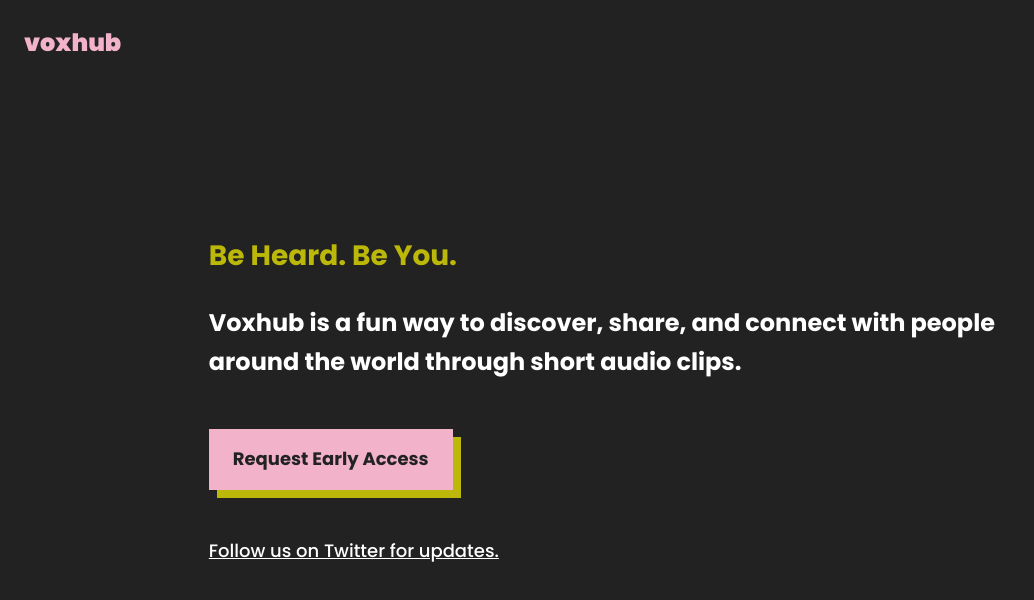
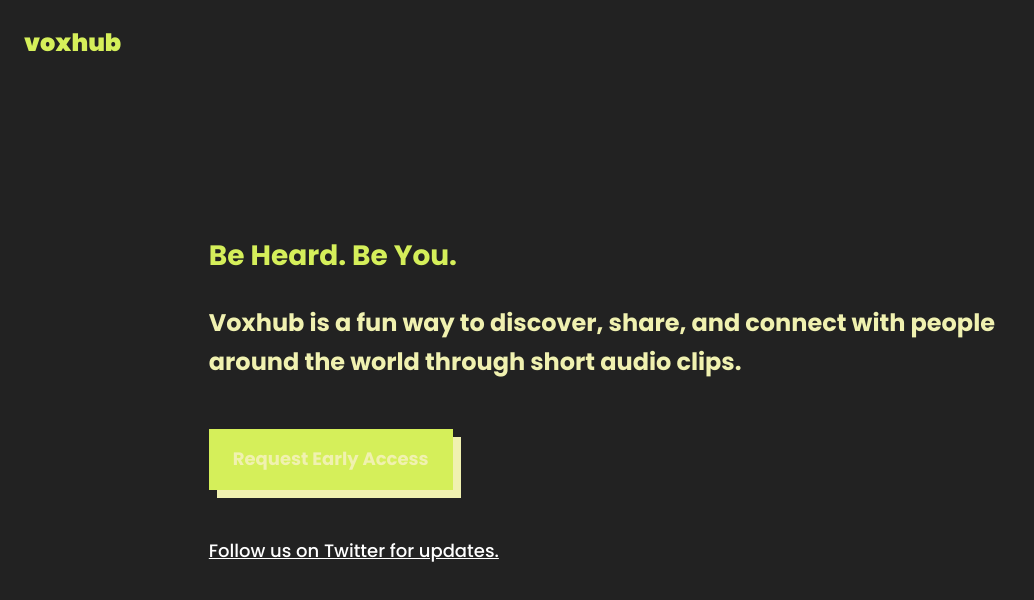
Before and after one commit to aditi-de/voxhub, a plain HTML site: page index.html in a window 1280 px wide. Shown: the whole page, without its empty margins (0-1034 px from the left). Drawn offline with Linux system fonts and the light colour scheme.

Commit message:
Update style.css

```diff
--- a/style.css
+++ b/style.css
@@ -21,10 +21,10 @@
     padding-left: 24px;
     margin-bottom: 0px;
     color: #e6ecc5;
-    background-color: #f2b2ca;
+    background-color: #d5ef5a;
     border-width: 3px;
     border-style: none;
-    box-shadow: 8px 8px 0 0px #bbb809;
+    box-shadow: 8px 8px 0 0px #f0f1b0;
 }
 
 
@@ -80,7 +80,7 @@ body {
 }
 
 .Secondary {
-    background-color: #fbfbfb;
+    background-color: #dcceef;
 }
 
 footer {
@@ -162,24 +162,24 @@ a {
 .bold-an72e {
     font-size: 18px;
     box-shadow: 0 0 0 0 #000000;
-    color: #222222;
+    color: #f0f1b0;
 }
 
 .heading3-axct7 {
     font-size:28px;
-    color: #bbb809;
+    color: #d5ef5a;
 }
 
 .paragraph-gondx {
     font-size: 24px;
-    color: #ffffff;
+    color: #f0f1b0;
     font-weight: 700;
 }
 
 .span-i5mp4 {
     width: 70%;
    /* margin: 8px; */
-    color: #f2b2ca;
+    color: #d5ef5a;
     font-size: 24px;
     font-weight: 900;
 }
```
